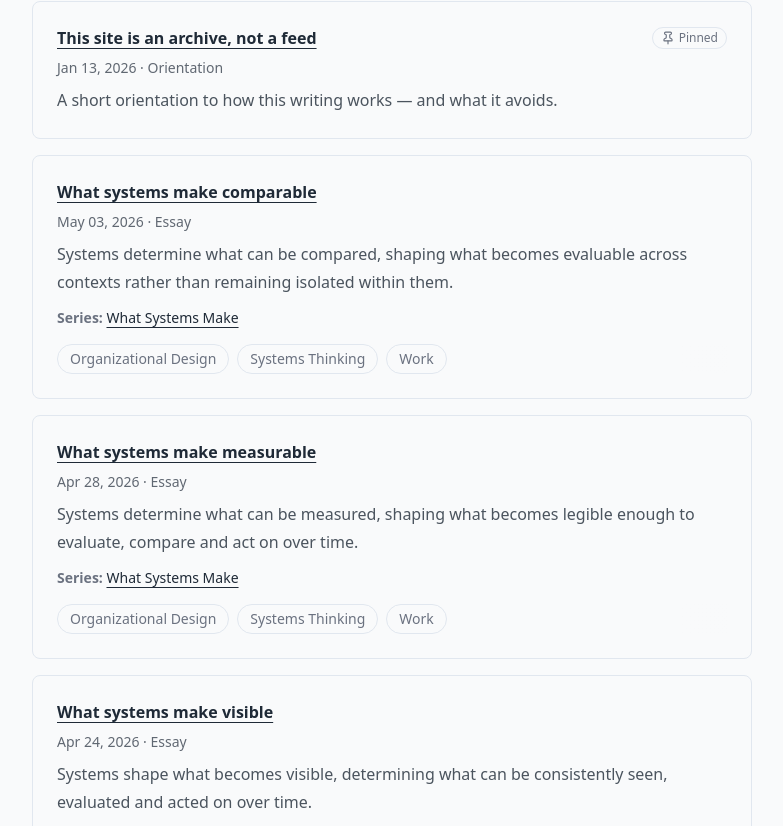
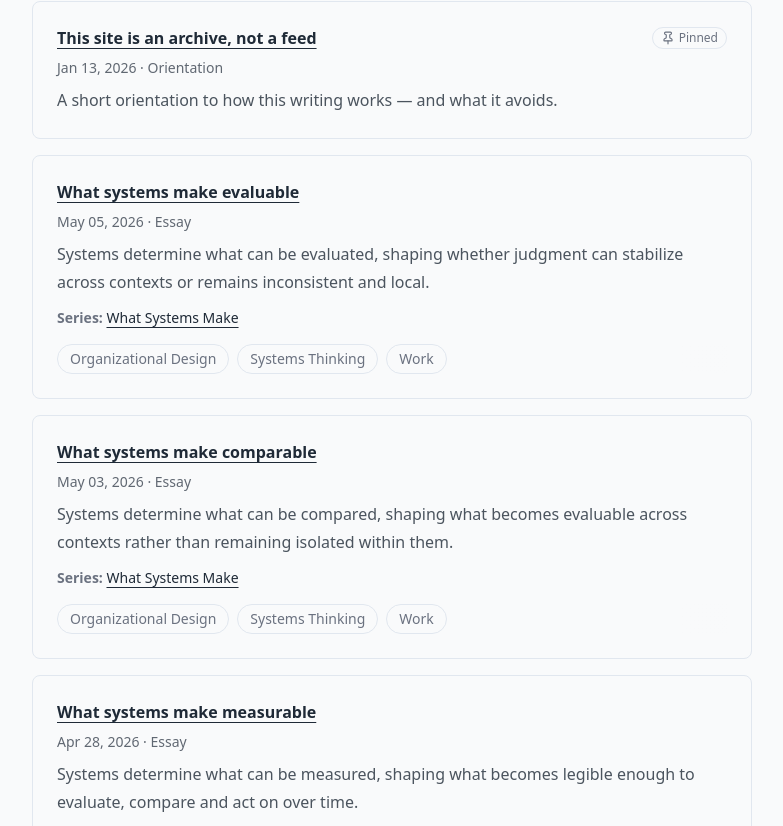
Before and after one commit to andrewjfrancis/andrewjfrancis-site, a Next.js app: page /writing in a window 1280 px wide. Shown: the part 694-1520 px from the top of the page, without its empty margins (248-1031 px from the left). Built offline with nearby package versions, Linux system fonts and the light colour scheme.

Commit message:
Publish “What systems make evaluable”
Adds new writing entry and publishes it on-site.
Includes metadata, tags, publish date, and listing updates.

```diff
--- a/app/_lib/staticLastmod.ts
+++ b/app/_lib/staticLastmod.ts
@@ -6,7 +6,7 @@
  * Format: YYYY-MM-DD
  */
 export const STATIC_LASTMOD = {
-  home: "2026-05-03",
+  home: "2026-05-05",
   engagements: "2026-04-10",
   about: "2026-04-03",
   now: "2026-04-23",
--- /dev/null
+++ b/app/writing/_content/2026/what-systems-make-evaluable.mdx
@@ -0,0 +1,143 @@
+---
+id: 2026-05-05-01
+title: What systems make evaluable
+date: "2026-05-05"
+year: 2026
+tags:
+  - Organizational Design
+  - Systems Thinking
+  - Work
+source: local
+excerpt: >
+  Systems determine what can be evaluated, shaping whether judgment can stabilize across contexts or remains inconsistent and local.
+description: >
+  When systems stabilize criteria across contexts, evaluation becomes more consistent and widely shared, making some work easier to judge while leaving other work dependent on local interpretation and inconsistent assessment.
+---
+
+In many organizations, evaluation is treated as straightforward.
+
+If work can be seen, it is assumed it can be measured. If it can be measured, it is assumed it can be evaluated. If it can be compared, it is assumed judgment will follow.
+
+What follows appears uneven.
+
+Some work is evaluated consistently. Judgments align across teams and over time. Decisions reflect shared understanding. Patterns hold.
+
+Other work resists evaluation. It produces conflicting interpretations, inconsistent judgments and outcomes that vary depending on who is assessing it.
+
+These differences are often attributed to subjectivity.
+
+But subjectivity does not determine evaluability.
+
+Systems do.
+
+## Evaluation is not a byproduct of comparison
+
+Comparison is often assumed to produce evaluation.
+
+If two things can be related, differences can be judged. If metrics exist, performance can be assessed. If comparisons are available, decisions can be made.
+
+This framing assumes evaluation is automatic.
+
+It is not.
+
+Evaluation requires more than comparison. It depends on stable criteria, shared interpretation and conditions that make judgments hold across contexts.
+
+Without these, comparison does not resolve into judgment.
+
+Work may be comparable, but it is not evaluable.
+
+## Systems determine what can be evaluated
+
+For work to be evaluable, criteria must remain stable across instances.
+
+Standards must hold their meaning. Interpretation must not shift in ways that invalidate judgment. Conditions of assessment must remain consistent enough to support shared conclusions.
+
+These conditions are not inherent to the work.
+
+They are created by systems.
+
+Where systems define stable criteria, evaluation becomes possible.
+
+Where they do not, judgment remains inconsistent.
+
+## Inconsistency prevents evaluation from stabilizing
+
+When criteria shift, evaluation breaks down.
+
+A standard that changes across contexts cannot support judgment. A framework that is applied differently across instances cannot produce consistent conclusions. An assessment that depends on interpretation cannot anchor evaluation.
+
+In these conditions, judgment fragments.
+
+Each instance is evaluated independently. Conclusions vary. Patterns fail to stabilize across contexts.
+
+This does not make the work less meaningful.
+
+It makes it less evaluable.
+
+## Evaluability depends on structure, not clarity
+
+It is common to assume that clear work becomes easier to evaluate.
+
+This reverses cause and effect.
+
+Work becomes evaluable when systems define how it can be judged consistently across instances. Once evaluable, it can be assessed, compared and used in decision-making.
+
+Clarity is often assigned after evaluation stabilizes.
+
+Not before.
+
+## Evaluation becomes uneven across domains
+
+As systems define what can be evaluated, judgment concentrates.
+
+In areas where criteria are stable and consistently applied, evaluation strengthens. Decisions align. Patterns become easier to detect. Judgment becomes more widely shared.
+
+In areas where criteria are unstable, evaluation weakens.
+
+Judgment becomes interpretive. Decisions diverge. Patterns remain local rather than structural.
+
+This creates uneven evaluation across the organization.
+
+Not because some work is clearer.
+
+Because some work can be more reliably evaluated.
+
+## What systems make possible
+
+Systems expand evaluability in some areas while limiting it in others.
+
+They create conditions where work can be judged consistently, assessed across contexts and used to support stable decision-making.
+
+At the same time, they leave other work without the structure required for reliable evaluation.
+
+Over time, evaluability becomes structurally bounded.
+
+Some patterns can be judged consistently.
+
+Others remain inconsistent, context-dependent or absent from shared evaluation.
+
+These boundaries are not explicit.
+
+They emerge from how criteria are defined, applied and stabilized across instances.
+
+## What systems make evaluable
+
+People do not judge everything that can be compared.
+
+They judge what can be evaluated consistently.
+
+Systems do not only shape behavior.
+
+They shape what becomes stable enough to judge at all.
+
+Over time, what can be evaluated becomes what informs decisions.
+
+Not because it is inherently more important.
+
+Because it is what the system allows to hold.
+
+---
+
+Part of a series: [What Systems Make](/writing/series/what-systems-make)
+
+---
--- a/app/writing/_data/articles.ts
+++ b/app/writing/_data/articles.ts
@@ -25,6 +25,17 @@ export type Article = {
 export const PAGE_SIZE = 10;
 
 export const ARTICLES_REAL: Article[] = [
+  {
+    id: "2026-05-05-01",
+    title: "What systems make evaluable",
+    date: "2026-05-05",
+    year: 2026,
+    excerpt:
+      "Systems determine what can be evaluated, shaping whether judgment can stabilize across contexts or remains inconsistent and local.",
+    source: "local",
+    slug: "what-systems-make-evaluable",
+    tags: ["Organizational Design", "Systems Thinking", "Work"],
+  },
   {
     id: "2026-05-03-01",
     title: "What systems make comparable",
--- a/app/writing/_data/series.ts
+++ b/app/writing/_data/series.ts
@@ -44,7 +44,12 @@ export const SERIES: Series[] = [
       "Systems shape what can be seen, judged, recognized, and acted on — defining the conditions under which behavior becomes repeatable, or remains unstable, constrained or absent over time.",
     status: "in-progress",
     showPill: true,
-    essayIds: ["2026-04-24-01", "2026-04-28-01", "2026-05-03-01"],
+    essayIds: [
+      "2026-04-24-01",
+      "2026-04-28-01",
+      "2026-05-03-01",
+      "2026-05-05-01",
+    ],
   },
   {
     title: "What Systems Train",
```
